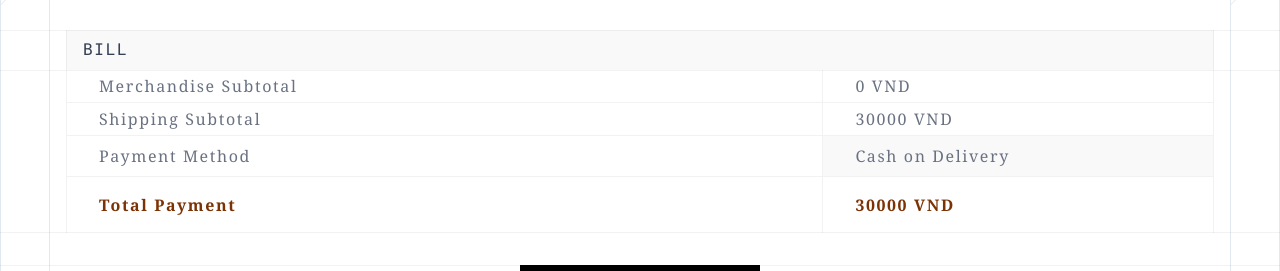
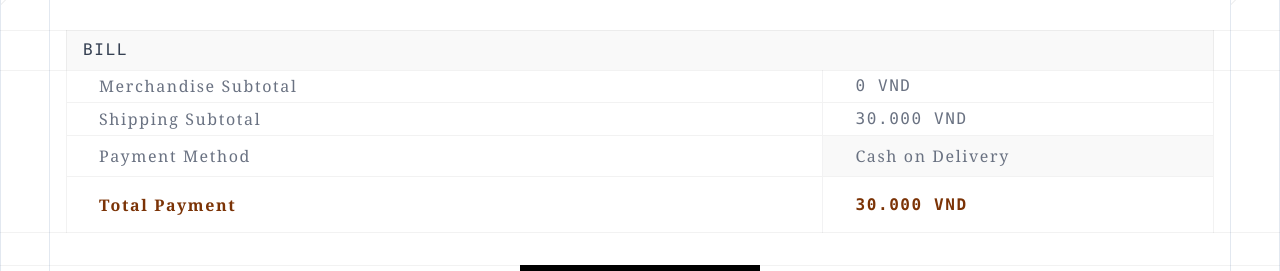
Before and after one commit to viciousircle/MSMS-CNWEB, a React (Vite) app in the folder frontend/: page /payment in a window 1280 px wide. Shown: the part 419-690 px from the top of the page. Built offline with nearby package versions, Linux system fonts and the light colour scheme.

Commit message:
Make the payment cleaner

```diff
--- a/frontend/src/components/Cards/PaymentBillCard.jsx
+++ b/frontend/src/components/Cards/PaymentBillCard.jsx
@@ -1,19 +1,24 @@
-import React from "react";
+import React from 'react';
 import {
     Select,
     SelectContent,
     SelectItem,
     SelectTrigger,
     SelectValue,
-} from "@/components/ui/select";
-import OrderButton from "../Buttons/OrderButton";
+} from '@/components/ui/select';
+import OrderButton from '../Buttons/OrderButton';
+import { formatPrice } from '/utils/formatPrice';
 
 const PaymentBillCard = ({ merchandiseSubtotal, shippingSubtotal }) => {
     const totalPayment = merchandiseSubtotal + shippingSubtotal;
     const paymentMethods = [
-        { value: "cod", label: "Cash on Delivery" },
-        { value: "momo", label: "Momo" },
+        { value: 'cod', label: 'Cash on Delivery' },
+        { value: 'momo', label: 'Momo' },
     ];
+
+    const formattedMerchandiseSubtotal = formatPrice(merchandiseSubtotal);
+    const formattedShippingSubtotal = formatPrice(shippingSubtotal);
+    const formattedTotalPayment = formatPrice(totalPayment);
 
     return (
         <>
@@ -33,12 +38,12 @@ const PaymentBillCard = ({ merchandiseSubtotal, shippingSubtotal }) => {
                         <div className="flex border-gray-950/5 border-x w-full flex-col text-gray-500 font-serif">
                             <BillRow
                                 label="Merchandise Subtotal"
-                                value={`${merchandiseSubtotal} VND`}
+                                value={`${formattedMerchandiseSubtotal} VND`}
                             />
 
                             <BillRow
                                 label="Shipping Subtotal"
-                                value={`${shippingSubtotal} VND`}
+                                value={`${formattedShippingSubtotal} VND`}
                             />
 
                             <div className="flex border-b border-gray-950/5 justify-end">
@@ -68,8 +73,8 @@ const PaymentBillCard = ({ merchandiseSubtotal, shippingSubtotal }) => {
                                 <div className="border-r border-gray-950/5 px-8 w-full font-bold py-4">
                                     Total Payment
                                 </div>
-                                <div className="border-gray-950/5 py-1 px-8 w-1/2 font-semibold">
-                                    {totalPayment} VND
+                                <div className="border-gray-950/5 py-1 px-8 w-1/2 font-semibold font-mono">
+                                    {formattedTotalPayment} VND
                                 </div>
                             </div>
                         </div>
@@ -94,7 +99,9 @@ const BillRow = ({ label, value }) => (
         <div className="border-r border-gray-950/5 py-1 px-8 w-full">
             {label}
         </div>
-        <div className="border-gray-950/5 py-1 px-8 w-1/2">{value}</div>
+        <div className="border-gray-950/5 py-1 px-8 w-1/2 font-mono">
+            {value}
+        </div>
     </div>
 );
 
--- a/frontend/src/components/Cards/PaymentProductCard.jsx
+++ b/frontend/src/components/Cards/PaymentProductCard.jsx
@@ -1,6 +1,18 @@
-import React from "react";
+import React from 'react';
+import { formatPrice } from '/utils/formatPrice';
 
 const PaymentProductCard = ({ product }) => {
+    const rawPrice =
+        typeof product.price === 'string'
+            ? Number(product.price.replace(/\./g, ''))
+            : product.price;
+
+    const productTotal = rawPrice * product.quantity;
+
+    const formattedPrice = formatPrice(productTotal);
+
+    console.log(product.price);
+
     return (
         <div className="flex flex-col w-full gap-0">
             <div className="flex w-full gap-0">
@@ -20,7 +32,7 @@ const PaymentProductCard = ({ product }) => {
                     </div>
                     <div className="flex flex-col justify-center w-full gap-2 items-center px-4">
                         <div className="flex justify-between w-full items-center">
-                            <div className="text-2xl font-medium hover:underline">
+                            <div className="text-2xl font-medium">
                                 {product.name}
                             </div>
                             <div className=" flex flex-col gap-2">
@@ -28,8 +40,7 @@ const PaymentProductCard = ({ product }) => {
                                     <div className="tracking-wider font-medium">
                                         Color
                                     </div>
-                                    {/* <div className="bg-black p-2 rounded-full"></div> */}
-                                    <div className="border px-2 py-1 rounded-lg bg-gray-950/5 text-gray-500 text-sm">
+                                    <div className="border px-4 py-1 rounded-lg text-sm bg-white text-gray-500 font-mono w-full cursor-not-allowed">
                                         {product.color}
                                     </div>
                                 </div>
@@ -37,13 +48,24 @@ const PaymentProductCard = ({ product }) => {
                                     <div className="tracking-wider font-medium">
                                         Quantity
                                     </div>
-                                    <div className="border px-2 py-1 rounded-lg bg-gray-950/5 text-gray-500 text-sm">
+                                    <div className="border px-4 py-1 rounded-lg text-sm bg-white text-gray-500 font-mono w-full cursor-not-allowed">
                                         {product.quantity}
                                     </div>
                                 </div>
                             </div>
-                            <div className="font-mono border px-2 py-1 rounded-lg bg-gray-950/5 text-gray-500 ">
-                                {product.price} VND
+                            <div className="flex flex-col gap-2">
+                                <div className="border px-4 py-1 rounded-lg text-sm bg-white text-gray-800 font-mono cursor-not-allowed flex justify-between">
+                                    <div className="font-medium text-gray-400 pr-2">
+                                        Price
+                                    </div>
+                                    {product.price} VND
+                                </div>
+                                <div className="border px-4 py-1 rounded-lg text-sm bg-white text-gray-800 font-mono cursor-not-allowed flex justify-between">
+                                    <div className="font-medium text-gray-400 pr-2">
+                                        Total
+                                    </div>
+                                    <div className="">{formattedPrice} VND</div>
+                                </div>
                             </div>
                         </div>
                     </div>
--- a/frontend/src/pages/Payment.jsx
+++ b/frontend/src/pages/Payment.jsx
@@ -13,10 +13,13 @@ const Payment = () => {
     const location = useLocation();
     const products = location.state?.products || [];
 
-    const merchandiseSubtotal = products.reduce(
-        (acc, product) => acc + product.price * product.quantity,
-        0
-    );
+    const parsePrice = (price) =>
+        typeof price === 'string' ? Number(price.replace(/\./g, '')) : price;
+
+    const merchandiseSubtotal = products.reduce((acc, product) => {
+        const price = parsePrice(product.price);
+        return acc + price * product.quantity;
+    }, 0);
 
     const shippingSubtotal = 30000;
 
```
Also changed, not shown: frontend/src/components/Cards/PaymentReceiverCard.jsx (+12 -12 lines).
